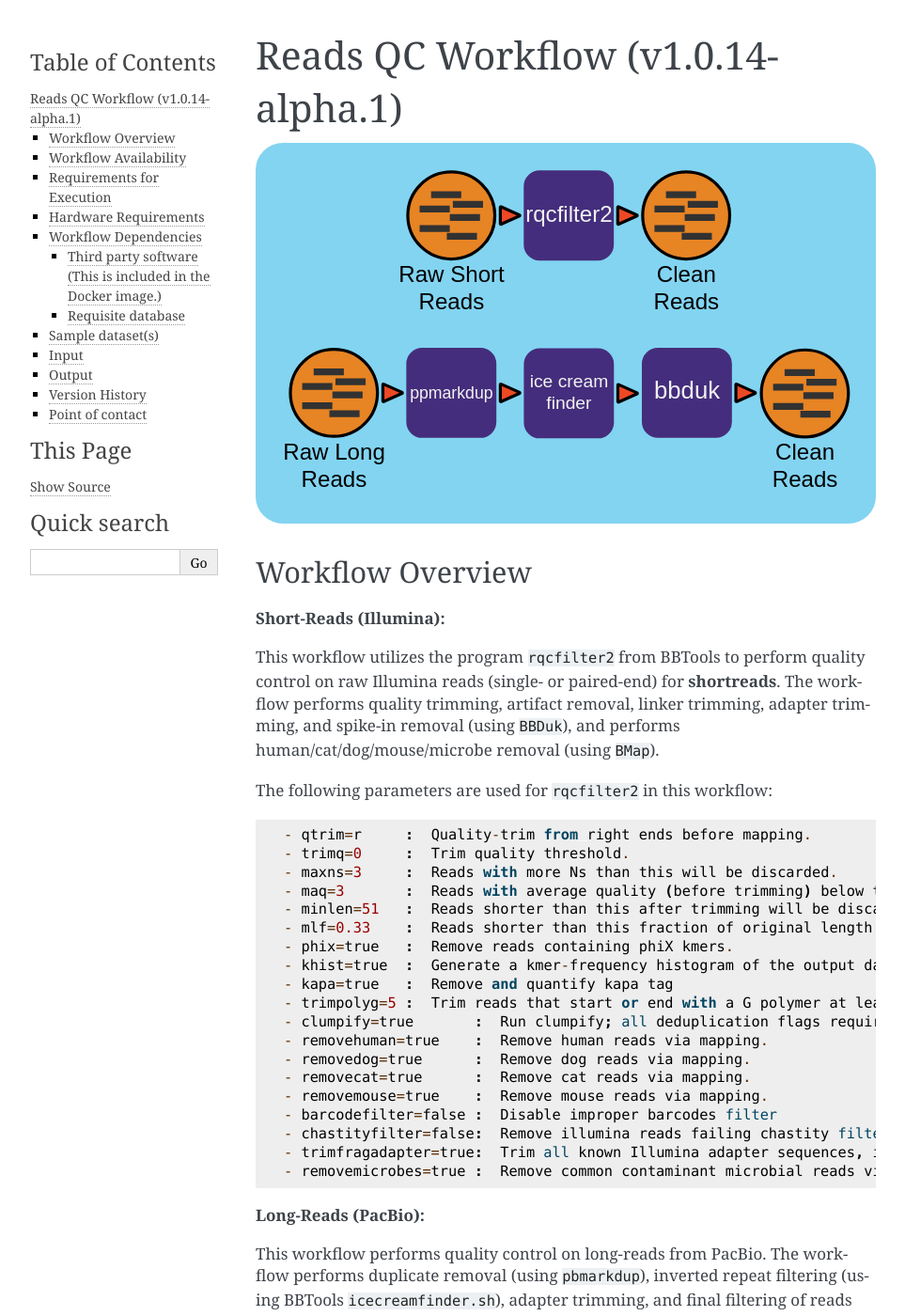
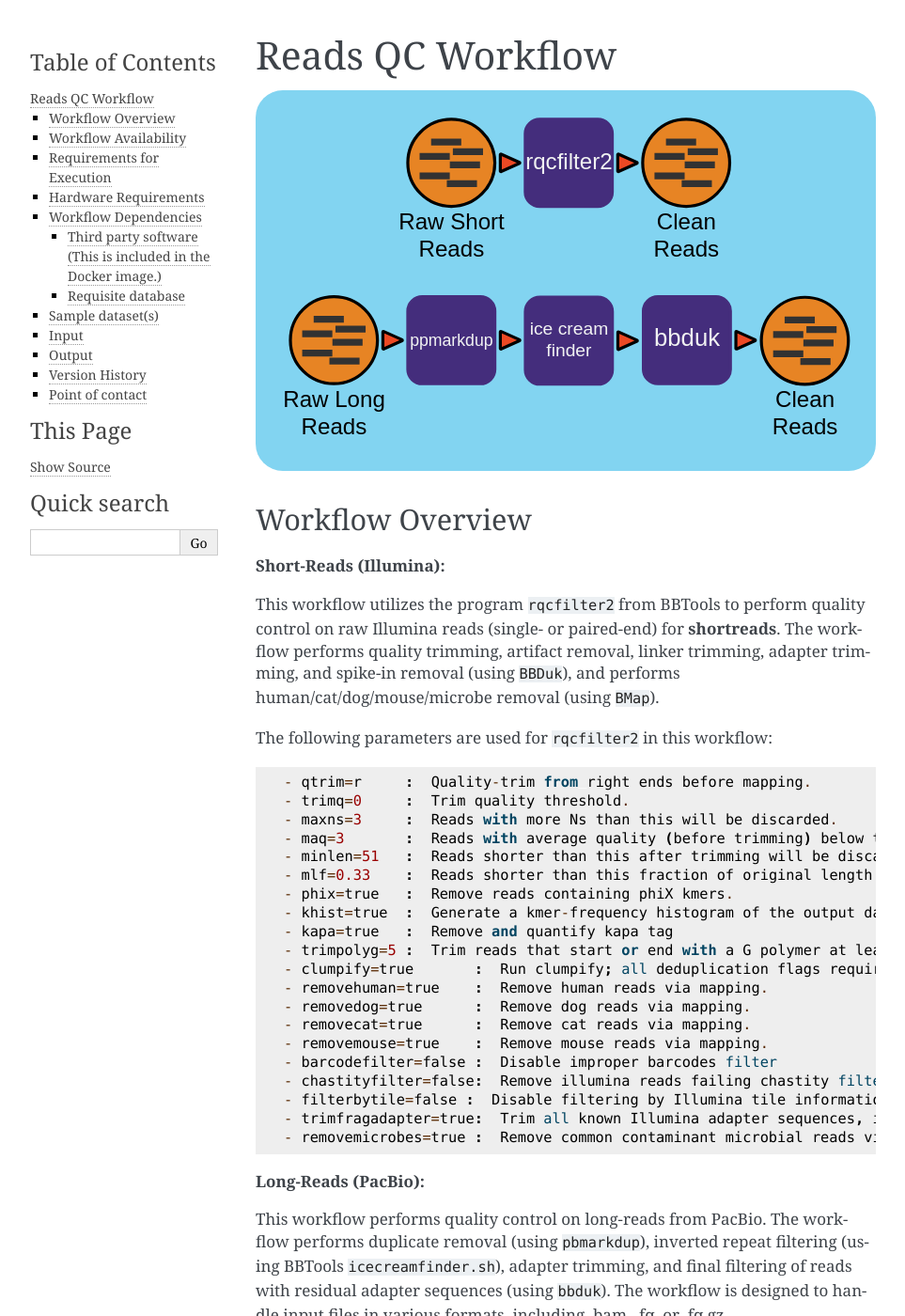
Before and after one commit to microbiomedata/ReadsQC, a Sphinx documentation site: the page built from docs/index.rst, in a window 1280 px wide and 1400 px high. Shown: the whole window at 94% size, without its empty margins (148-1111 px from the left). Built offline with Sphinx 7.4.7, drawn with Linux system fonts in a browser that asks for light colours; some of the changed text lies outside the part shown.

Commit message:
first pass extracting remaining elements from open PR 63

```diff
--- a/docs/index.rst
+++ b/docs/index.rst
@@ -6,7 +6,7 @@
          site the file is incorporated into. You can learn more about the `github_url` field at:
          https://sphinx-rtd-theme.readthedocs.io/en/stable/configuring.html#confval-github_url
 
-Reads QC Workflow (v1.0.14-alpha.1)
+Reads QC Workflow
 =============================
 
 .. image:: lrrqc_workflow2024.svg
@@ -39,6 +39,7 @@ The following parameters are used for :literal:`rqcfilter2` in this workflow::
  - removemouse=true    :  Remove mouse reads via mapping.
  - barcodefilter=false :  Disable improper barcodes filter
  - chastityfilter=false:  Remove illumina reads failing chastity filter.
+ - filterbytile=false :  Disable filtering by Illumina tile information; automatically set to false when SRA-format reads are detected (reads with headers matching @SRR/ERR/DRR accessions).
  - trimfragadapter=true:  Trim all known Illumina adapter sequences, including TruSeq and Nextera.
  - removemicrobes=true :  Remove common contaminant microbial reads via mapping, and place them in a separate file.
 
```
Also changed, not shown: other parts of docs/index.rst (+1 -1 lines), 3 other files.
